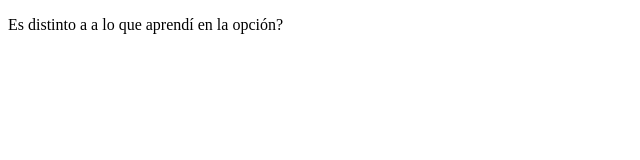
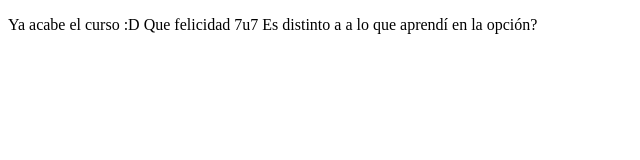
Before and after one commit to SandraJEV/proyectoDemoCursoPrework, a plain HTML site: page index.html in a window 1280 px wide. Shown: the whole page, without its empty margins (0-640 px from the left). Drawn offline with Linux system fonts and the light colour scheme.

Commit message:
cambios realizados

```diff
--- a/index.html
+++ b/index.html
@@ -7,6 +7,8 @@
     <title>Hola mundo</title>
 </head>
 <body>
- <p>Es distinto a a lo que aprendí en la opción?</p>
+ <p>Ya acabe el curso :D
+     Que felicidad 7u7
+     Es distinto a a lo que aprendí en la opción?</p>
 </body>
 </html>
```
